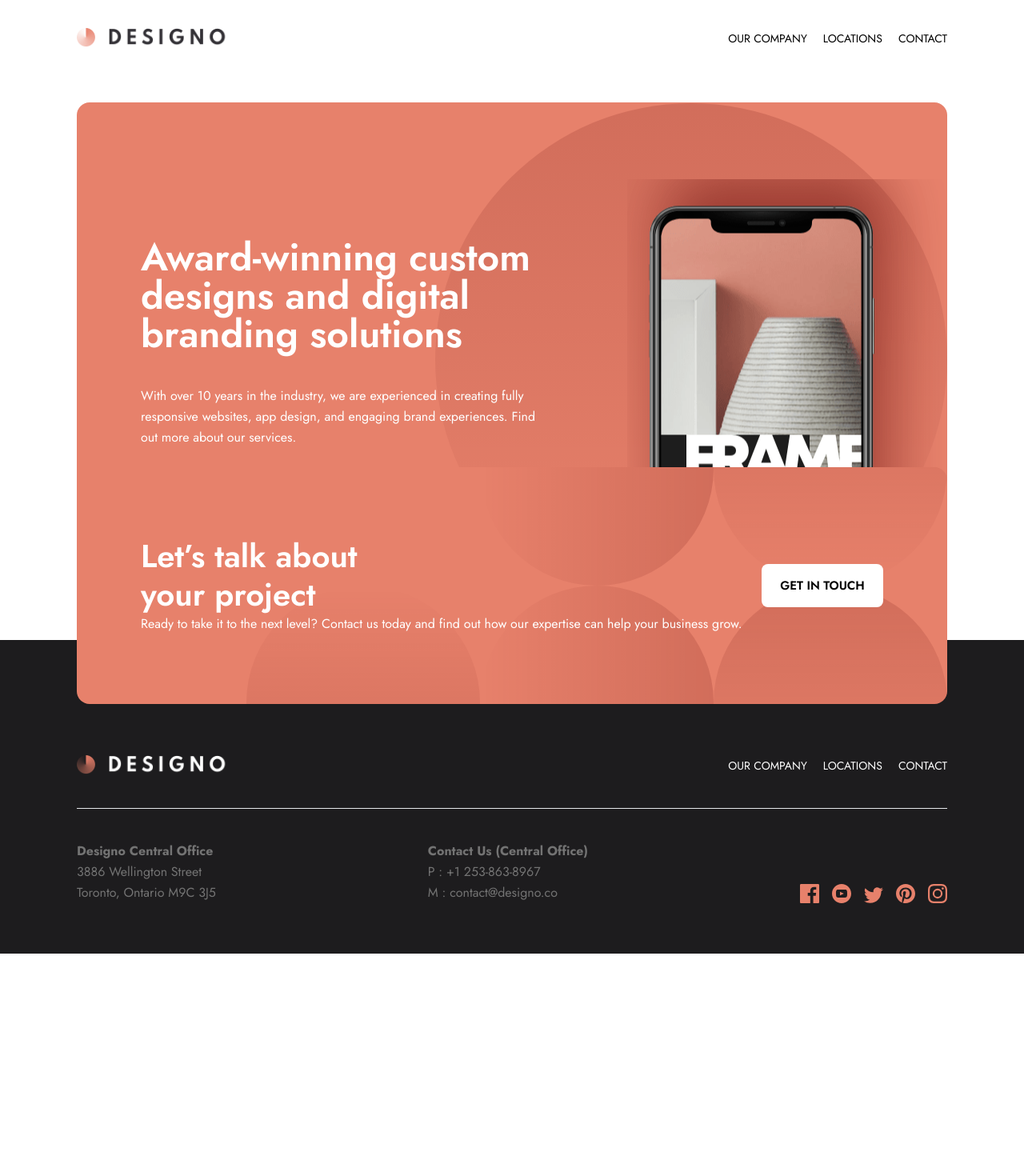
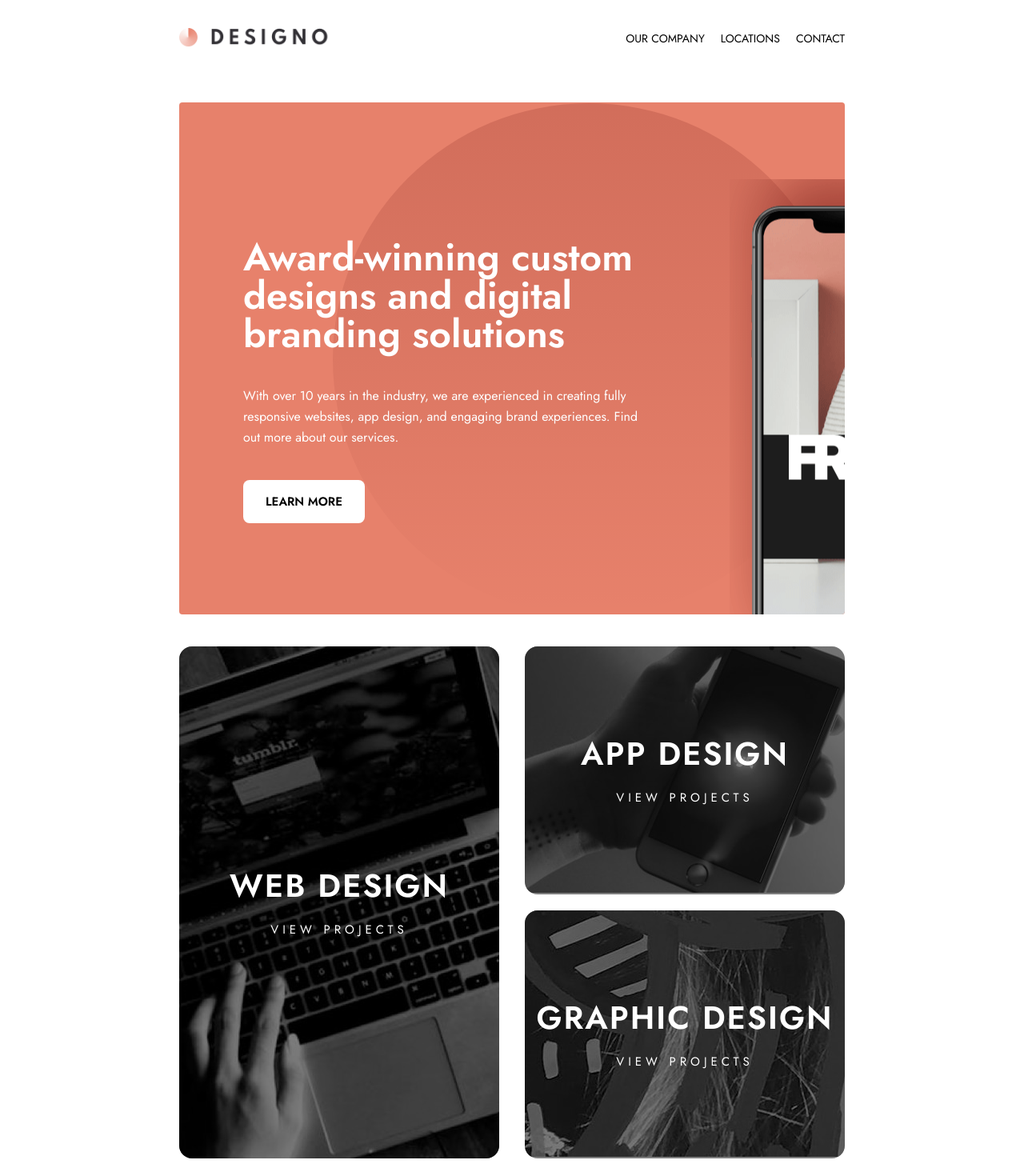
Before and after one commit to Oz996/Designo, a React (Vite) app: page / in a window 1280 px wide. Shown: the top 1470 px of the page at 80% size. Before the commit the page ends 1192 px from the top, so only its background shows below. Built offline with nearby package versions, Linux system fonts and the light colour scheme.

Commit message:
added next section for desktop

```diff
--- a/src/components/shared/Footer.tsx
+++ b/src/components/shared/Footer.tsx
@@ -9,7 +9,7 @@ import Button from "./Button";
 
 const Footer = () => {
   return (
-    <footer className="h-[51rem] sm:h-[24.5rem] w-full right-0 bg-black-light relative max-sm:flex max-sm:items-end max-sm:pb-10">
+    <footer className="h-[51rem] sm:h-[24.5rem] w-full right-0 bg-black-light relative max-sm:flex max-sm:items-end max-sm:pb-10 mt-[60rem]">
       <div className="absolute bottom-[38rem] sm:bottom-[19.5rem] left-0 right-0 flex justify-center items-center w-full container max-sm:px-5 overflow-hidden z-20">
         <div className="max-md:text-center max-sm:py-20 sm:h-[22rem] lg:h-[18.5rem] w-full px-5 sm:px-20 bg-peach rounded-2xl bg-call-to-action-circles bg-right bg-no-repeat flex max-md:flex-col items-center max-md:justify-center max-md:gap-7 justify-between">
           <div className="flex flex-col">
--- a/src/index.css
+++ b/src/index.css
@@ -26,3 +26,7 @@ body {
     @apply text-[16px] leading-[26px];
   }
 }
+
+.image-overlay {
+  background-color: hsl(0, 0%, 0%, 0.5);
+}
--- a/src/pages/Home/Home.tsx
+++ b/src/pages/Home/Home.tsx
@@ -2,7 +2,8 @@ import Button from "../../components/shared/Button";
 
 const Home = () => {
   return (
-    <section className="w-full h-[52.5rem] lg:h-[40rem] bg-peach sm:rounded-2xl bg-home-circle-desktop bg-no-repeat bg-right relative overflow-hidden flex pt-14 lg:items-center">
+    <>
+      <section className="w-full h-[52.5rem] lg:h-[40rem] bg-peach sm:rounded bg-home-circle-desktop bg-no-repeat bg-right relative overflow-hidden flex pt-14 lg:items-center">
         <div className="w-[30rem] h-[40rem] bg-home-phone-desktop bg-no-repeat lg:bg-right absolute max-sm:left-[-7rem] bottom-[-5rem] sm:bottom-[-5.5rem] lg:left-[43rem] lg:top-[6rem]" />
         <div className="text-center lg:text-start px-3 sm:px-20 flex flex-col gap-5 lg:gap-10 w-[42rem] z-10">
           <h2 className="heading-mobile md:heading-lg text-white">
@@ -10,14 +11,36 @@ const Home = () => {
           </h2>
           <p className="body text-white">
             With over 10 years in the industry, we are experienced in creating
-          fully responsive websites, app design, and engaging brand experiences.
-          Find out more about our services.
+            fully responsive websites, app design, and engaging brand
+            experiences. Find out more about our services.
           </p>
           <div>
             <Button>learn more</Button>
           </div>
         </div>
       </section>
+
+      <section className="h-[40rem] w-full flex gap-8 justify-between mt-10 text-white uppercase">
+        <div className="h-full w-full bg-home-web-design-desktop bg-no-repeat flex flex-col gap-5 justify-center items-center rounded-2xl relative">
+          <div className="absolute inset-0 image-overlay z-10 rounded-2xl" />
+          <h2 className="heading-md tracking-wider z-20">web design</h2>
+          <p className="text-[15px] tracking-[5px] z-20">view projects</p>
+        </div>
+
+        <div className="flex flex-col h-full w-full justify-between gap-5">
+          <div className="bg-home-app-design bg-no-repeat flex flex-col gap-5 h-[50%] justify-center items-center rounded-2xl relative">
+            <div className="absolute inset-0 image-overlay z-10 rounded-2xl" />
+            <h2 className="heading-md tracking-wider z-20">app design</h2>
+            <p className="text-[15px] tracking-[5px] z-20">view projects</p>
+          </div>
+          <div className="bg-home-graphic-design bg-no-repeat flex flex-col gap-5 h-[50%] justify-center items-center rounded-2xl relative">
+            <div className="absolute inset-0 image-overlay z-10 rounded-2xl" />
+            <h2 className="heading-md tracking-wider z-20">graphic design</h2>
+            <p className="text-[15px] tracking-[5px] z-20">view projects</p>
+          </div>
+        </div>
+      </section>
+    </>
   );
 };
 
--- a/tailwind.config.js
+++ b/tailwind.config.js
@@ -7,7 +7,7 @@ export default {
       padding: {
         DEFAULT: "0rem",
         sm: "2rem",
-        lg: "6rem",
+        lg: "14rem",
       },
     },
     extend: {
@@ -31,6 +31,12 @@ export default {
           "url('/src/assets/home/desktop/image-hero-phone.png')",
         "call-to-action-circles":
           "url('/src/assets/shared/desktop/bg-pattern-call-to-action.svg')",
+        "home-web-design-desktop":
+          "url('/src/assets/home/desktop/image-web-design-large.jpg')",
+        "home-app-design":
+          "url('/src/assets/home/desktop/image-app-design.jpg')",
+        "home-graphic-design":
+          "url('/src/assets/home/desktop/image-graphic-design.jpg')",
       },
     },
   },
```
Lines whose indentation alone changed are shown as unchanged.
